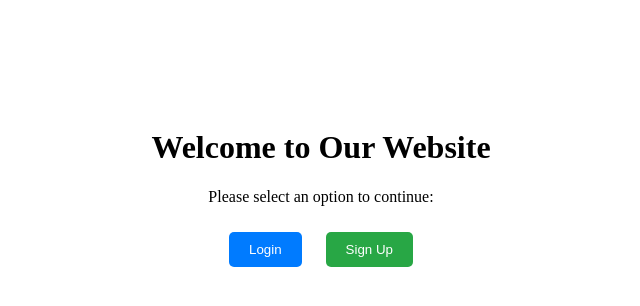
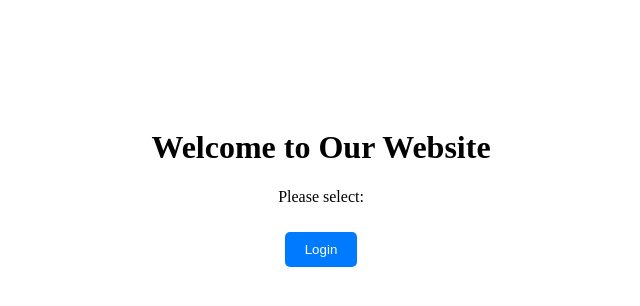
Before and after one commit to sarun-chuttakula/AttendanceBackEnd, a Flask app: template src/templates/home.html in a window 1280 px wide. Shown: the top 306 px of the page, without its empty margins (319-959 px from the left). Run offline with Flask 3, Linux system fonts and the light colour scheme; the template is opened without the code that fills it, so the values that code supplies are empty.

Commit message:
signup code commented

```diff
--- a/src/templates/home.html
+++ b/src/templates/home.html
@@ -34,13 +34,13 @@
 
 <body>
   <h1>Welcome to Our Website</h1>
-  <p>Please select an option to continue:</p>
+  <p>Please select:</p>
   <button id="login-button" class="btn btn-login">Login</button>
-  <button id="signup-button" class="btn btn-signup">Sign Up</button>
+  <!-- <button id="signup-button" class="btn btn-signup">Sign Up</button> -->
   <script>
-    document.getElementById("signup-button").addEventListener("click", function () {
-      window.location.href = "/signup";
-    });
+    // document.getElementById("signup-button").addEventListener("click", function () {
+    //   window.location.href = "/signup";
+    // });
     document.getElementById("login-button").addEventListener("click", function () {
         window.location.href = "/login";
       });
```
